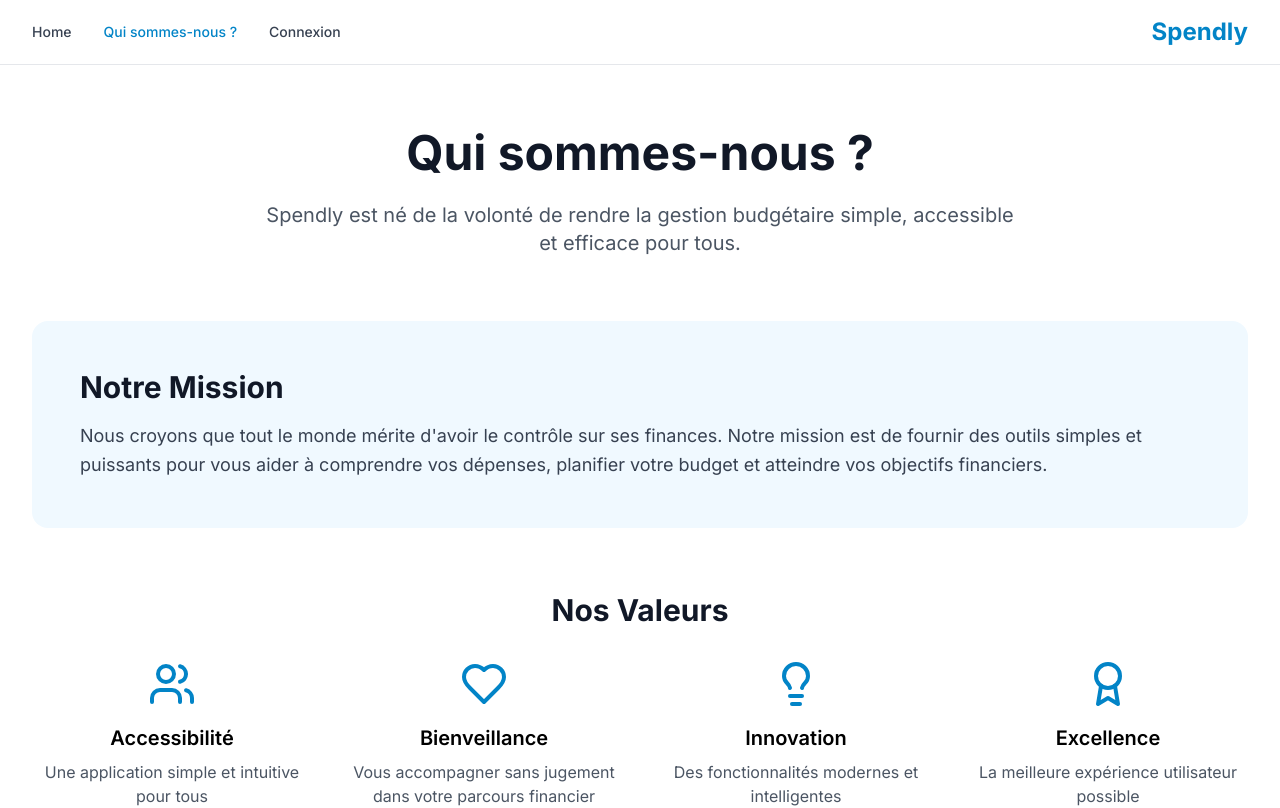
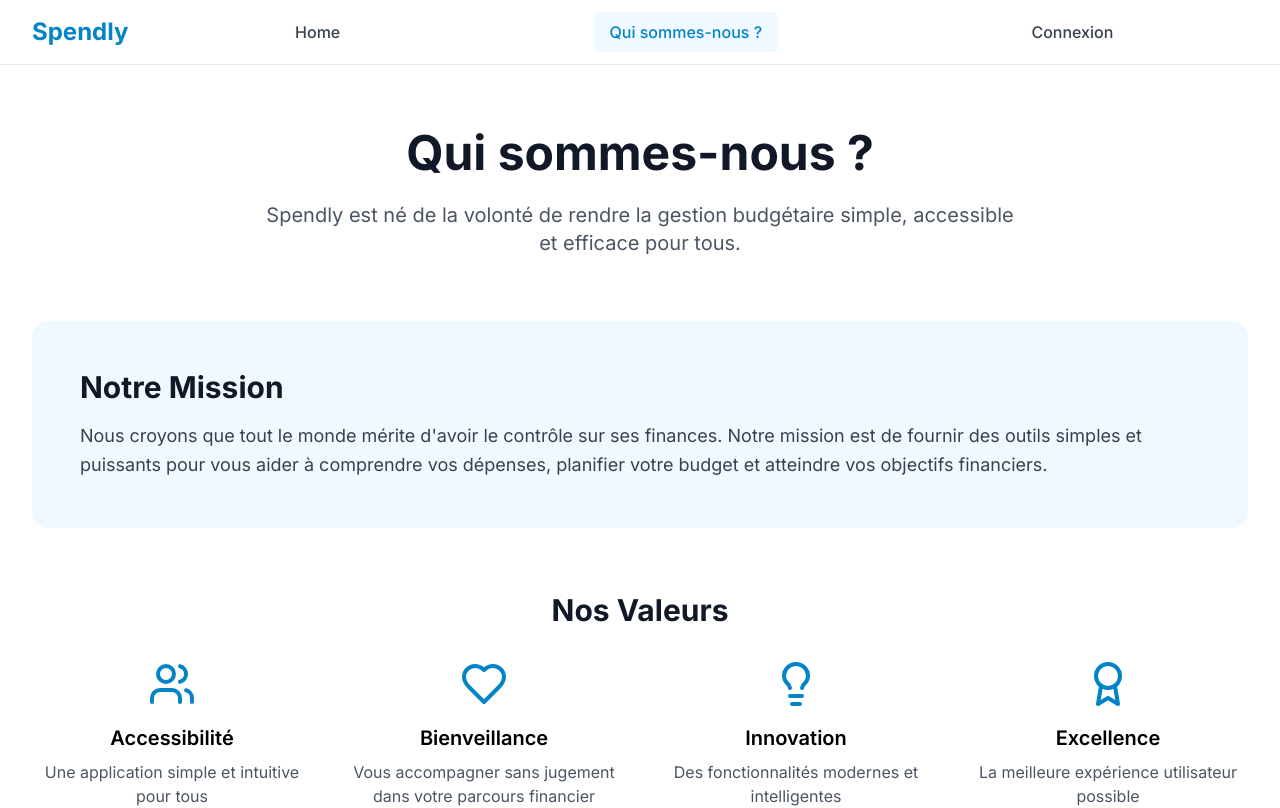
Before and after one commit to Baptibest/Spendly, a Next.js app: page /about in a window 1280 px wide. Shown: the top 808 px of the page. Built offline with nearby package versions, Linux system fonts and the light colour scheme.

Commit message:
Update PublicNavbar: logo on far left, links spread across navbar

```diff
--- a/components/layout/PublicNavbar.tsx
+++ b/components/layout/PublicNavbar.tsx
@@ -1,6 +1,7 @@
 'use client';
 
 import Link from 'next/link';
+import Image from 'next/image';
 import { usePathname } from 'next/navigation';
 
 export default function PublicNavbar() {
@@ -14,31 +15,43 @@
 
   return (
     <nav className="bg-white shadow-sm border-b border-gray-200">
-      <div className="max-w-7xl mx-auto px-4 sm:px-6 lg:px-8">
-        <div className="flex justify-between items-center h-16">
-          {/* Navigation links - Left side */}
-          <div className="flex items-center space-x-8">
+      <div className="w-full px-4 sm:px-6 lg:px-8">
+        <div className="flex items-center h-16">
+          {/* Logo - Far left */}
+          <div className="flex-shrink-0 mr-8">
+            <Link href="/home" className="flex items-center">
+              {/* Placeholder pour l'image - à remplacer par Spendly.png */}
+              <div className="text-2xl font-bold text-primary-600">
+                Spendly
+              </div>
+              {/* Décommentez quand Spendly.png sera ajouté dans public/
+              <Image
+                src="/Spendly.png"
+                alt="Spendly"
+                width={120}
+                height={40}
+                className="h-10 w-auto"
+              />
+              */}
+            </Link>
+          </div>
+
+          {/* Navigation links - Spread across the navbar */}
+          <div className="flex-1 flex justify-around items-center">
             {links.map((link) => (
               <Link
                 key={link.href}
                 href={link.href}
-                className={`text-sm font-medium transition-colors ${
+                className={`text-base font-medium transition-colors px-4 py-2 rounded-md ${
                   pathname === link.href
-                    ? 'text-primary-600'
-                    : 'text-gray-700 hover:text-primary-600'
+                    ? 'text-primary-600 bg-primary-50'
+                    : 'text-gray-700 hover:text-primary-600 hover:bg-gray-50'
                 }`}
               >
                 {link.label}
               </Link>
             ))}
           </div>
-
-          {/* Logo - Right side */}
-          <div className="flex items-center">
-            <Link href="/home" className="text-2xl font-bold text-primary-600">
-              Spendly
-            </Link>
-          </div>
         </div>
       </div>
     </nav>
```
